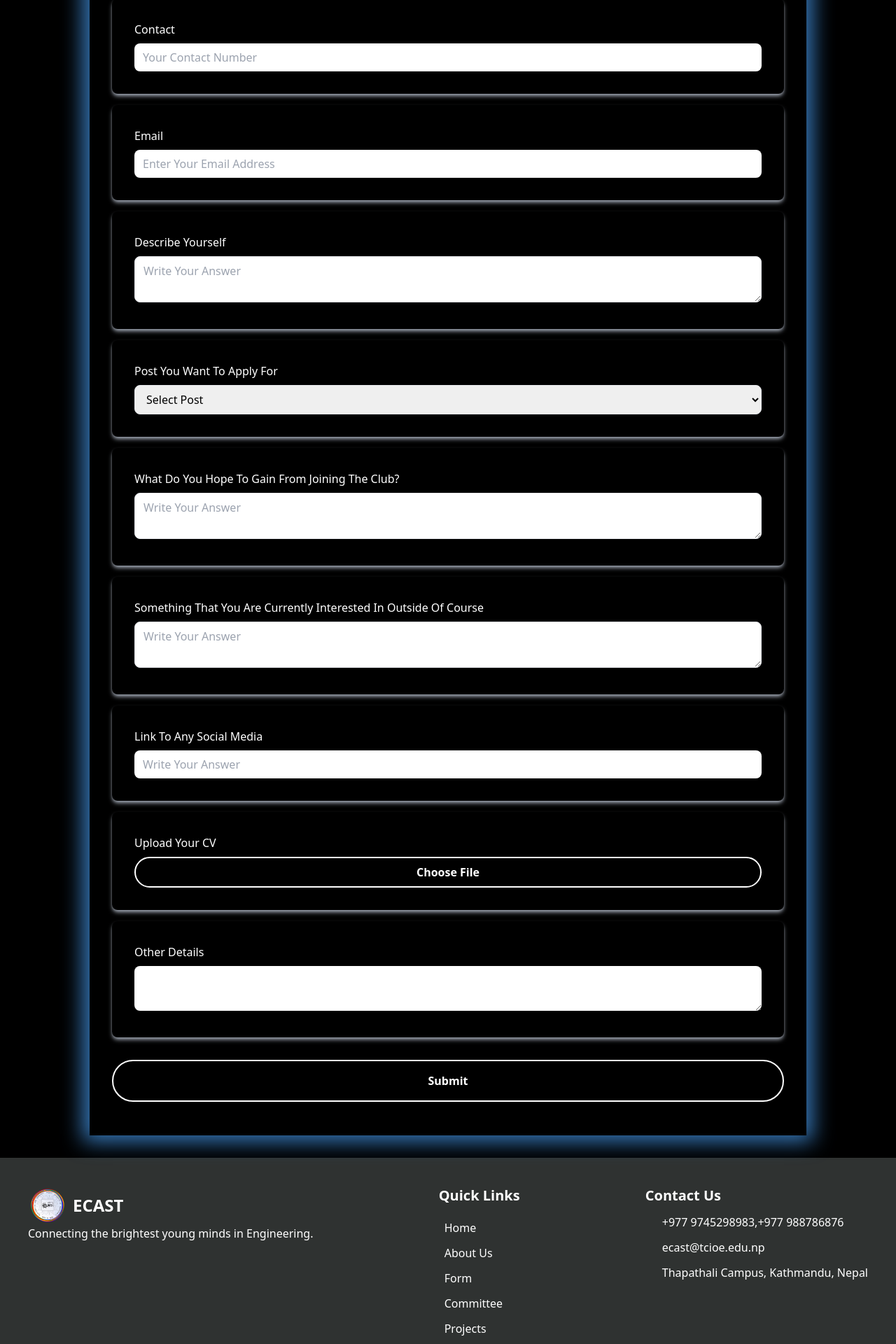
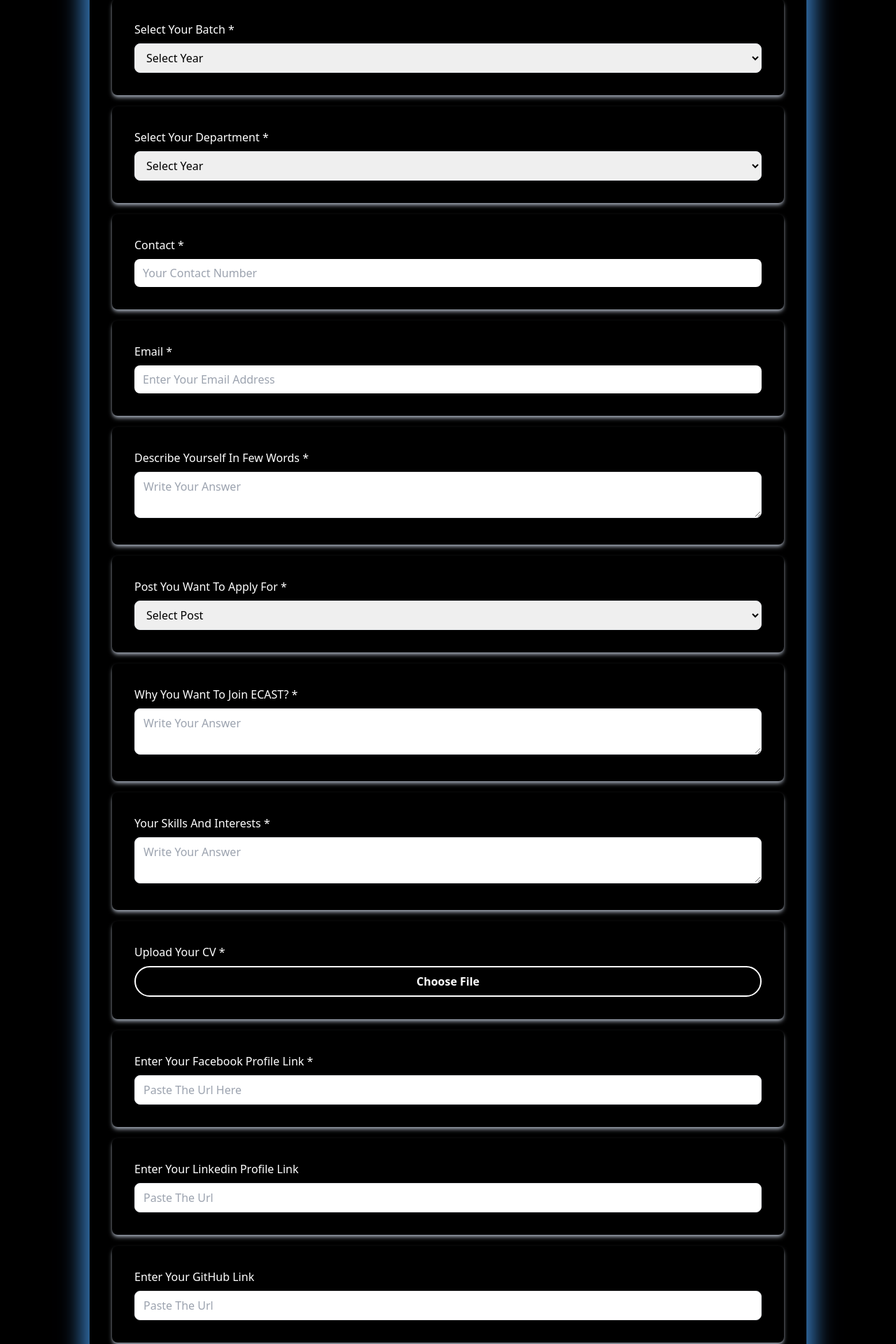
Before and after one commit to ecastthapathali/ecastthapathali.github.io, a React (Vite) app: page /FormSub in a window 1280 px wide. Shown: the part 532-2452 px from the top of the page at 70% size. Built offline with nearby package versions, Linux system fonts and the light colour scheme; some icons are missing.

Commit message:
Intake form integrated with backend

```diff
--- a/src/App.tsx
+++ b/src/App.tsx
@@ -16,6 +16,7 @@ import WholeEvents from "./components/ourEvents/WholeEvents";
 import Gallery from "./components/Gallery";
 import FormSub from "./components/FormSub";
 import Projects from "./components/Projects";
+
 
 function App() {
   const images = [
@@ -53,6 +54,8 @@ function App() {
           <Route path="/ourevents" Component={WholeEvents} />
           <Route path="/FormSub" Component={FormSub} />
           <Route path="/Projects" Component={Projects} />
+
+
         </Routes>
         <Footer />
       </BrowserRouter>
--- a/src/components/Footer.tsx
+++ b/src/components/Footer.tsx
@@ -30,9 +30,9 @@ const Footer = () => {
             <Link to="/about" className="pt-3 hover:text-crimson">
               About Us
             </Link>
-            <Link to="/FormSub" className="pt-3 hover:text-crimson">
+            {/* <Link to="/FormSub" className="pt-3 hover:text-crimson">
               Form
-            </Link>
+            </Link> */}
             <Link to="/committee" className="pt-3 hover:text-crimson">
               Committee
             </Link>
--- a/src/components/FormSub.tsx
+++ b/src/components/FormSub.tsx
@@ -1,13 +1,116 @@
-import { useState } from "react";
+import { useState, ChangeEvent, FormEvent } from "react";
 
-const About = () => {
-  const [positions, setPositions] = useState("");
-  const [customPositions, setCustomPositions] = useState("");
+const SubForm = () => {
+  const [name, setName] = useState<string>("");
+  const [rollNo, setRollNo] = useState<string>("");
+  const [email, setEmail] = useState<string>("");
+  const [phone, setPhone] = useState<string>("");
+  const [department, setDepartment] = useState<string>("");
+  const [batch, setBatch] = useState<string>("");
+  const [about, setAbout] = useState<string>("");
+  const [reason_to_join, setReason_to_join] = useState<string>("");
+  const [interest, setInterest] = useState<string>("");
+  const [resume, setResume] = useState<File | null>(null);
+  const [resumeName, setResumeName] = useState<string>("");
+  const [formSubmitted, setFormSubmitted] = useState<boolean>(false);
 
-  const handlePositions = (e: React.ChangeEvent<HTMLSelectElement>) => {
-    setPositions(e.target.value);
-    if (e.target.value !== "others") {
-      setCustomPositions("");
+  const [link1, setLink1] = useState<string>("");
+  const [link2, setLink2] = useState<string>("");
+  const [link3, setLink3] = useState<string>("");
+
+  const showAlert = (message: string) => {
+    // Create background overlay
+    const bgOverlay = document.createElement("div");
+    bgOverlay.className = "fixed inset-0 bg-black bg-opacity-50 z-50";
+
+    // Create alert box
+    const alertBox = document.createElement("div");
+    alertBox.className = "fixed top-1/2 left-1/2 transform -translate-x-1/2 -translate-y-1/2 bg-white text-black p-6 rounded shadow-lg z-50 max-w-xs w-full text-center";
+
+    // Create close button
+    const closeButton = document.createElement("button");
+    closeButton.className = "absolute top-0 right-0 mt-2 mr-2 text-black";
+    closeButton.innerHTML = "&times;";
+    closeButton.onclick = () => {
+      document.body.removeChild(alertBox);
+      document.body.removeChild(bgOverlay);
+    };
+
+    // Append close button to alert box
+    alertBox.appendChild(closeButton);
+
+    // Create message paragraph
+    const messageParagraph = document.createElement("p");
+    messageParagraph.innerText = message;
+
+    // Append message paragraph to alert box
+    alertBox.appendChild(messageParagraph);
+
+    // Append alert box and background overlay to the body
+    document.body.appendChild(bgOverlay);
+    document.body.appendChild(alertBox);
+  };
+
+  const handleSubmit = async (event: FormEvent<HTMLFormElement>) => {
+    event.preventDefault();
+
+    const formData = new FormData(this);
+    formData.append("name", name);
+    formData.append("campus_roll", rollNo);
+    formData.append("email", email);
+    formData.append("phone", phone);
+    formData.append("department", department);
+    formData.append("batch", batch);
+    formData.append("about", about);
+    formData.append("reason_to_join", reason_to_join);
+    formData.append("interests", interest);
+    formData.append("post", positions);
+    if (resume) {
+      formData.append("resume", resume);
+    }
+    formData.append("github_link", link1);
+    formData.append("facebook_link", link2);
+    formData.append("linkedin_link", link3);
+    try {
+      const response = await fetch(
+        "https://ecast.pythonanywhere.com/api/intake/form/",
+        {
+          method: "POST",
+          body: formData,
+        }
+      );
+
+      if (response.status !== 201) {
+        const responseData = await response.json();
+        console.log("Error response:", responseData);
+
+        if (responseData.error && responseData.error.includes("email must make a unique set")) {
+          showAlert("Error: The email is already used. Please use a unique email.");
+        } else if (responseData.error && responseData.error.includes("Enter a valid email address.")) {
+          showAlert("Error: Please enter a valid email adress")
+        }
+        else if (responseData.error) {
+          showAlert(`Error: ${responseData.error}`);
+        } else {
+          showAlert("Failed to submit form. Please try again.");
+        }
+        return;
+      }
+
+      const responseData = await response.json();
+      console.log("Success:", responseData);
+      setFormSubmitted(true);
+    } catch (error) {
+      console.log("Error:", error);
+    }
+  };
+
+  const [positions, setPositions] = useState<string>("");
+
+  const handleFileChange = (e: ChangeEvent<HTMLInputElement>) => {
+    if (e.target.files && e.target.files[0]) {
+      setResume(e.target.files[0]);
+      setResumeName(e.target.files[0].name);
     }
   };
 
@@ -29,19 +132,21 @@ const About = () => {
               </p>
               <div className="w-1/2 lg:w-1/4 mx-auto  border-t-1 border-b-2 border-red-500 my-4 mb-8"></div>
             </div>
-            <form>
+            <form onSubmit={handleSubmit}>
               <div className="mb-4 p-8 bg-black shadow-md shadow-gray-400 rounded-lg w-full max-w-5xl transform transition duration-500 hover:scale-105">
                 <label
                   className="block text-white text-secondary mb-2"
                   htmlFor="name"
                 >
-                  Enter Your Name
+                  Enter Your Name *
                 </label>
                 <input
                   className="w-full px-3 py-2 border border-gray-300 rounded-lg focus:outline-none focus:border-secondary"
                   type="text"
                   id="name"
                   name="name"
+                  value={name}
+                  onChange={(e) => setName(e.target.value)}
                   placeholder="Your Name Here"
                   required
                 />
@@ -51,29 +156,82 @@ const About = () => {
                   className="block text-white text-secondary mb-2"
                   htmlFor="rollNo"
                 >
-                  Enter Roll No
+                  Enter Roll No *
                 </label>
                 <input
                   className="w-full px-3 py-2 border rounded-lg focus:outline-none focus:border-secondary"
                   type="text"
                   id="rollNo"
                   name="rollNo"
-                  placeholder="Campus Roll No."
+                  value={rollNo}
+                  onChange={(e) => setRollNo(e.target.value)}
+                  placeholder="Campus Roll No. ex(THA080BEI01)"
                   required
                 />
               </div>
               <div className="mb-4 p-8 bg-black shadow-md shadow-gray-400 rounded-lg w-full max-w-5xl transform transition duration-500 hover:scale-105">
                 <label
                   className="block text-white text-secondary mb-2"
+                  htmlFor="positions"
+                >
+                  Select Your Batch *
+                </label>
+                <select
+                  className="w-full px-3 py-2 border rounded-lg focus:outline-none focus:border-secondary"
+                  id="year"
+                  name="year"
+                  value={batch}
+                  onChange={(e) => setBatch(e.target.value)}
+                  required
+                >
+                  <option value="">Select Year</option>
+                  <option value="78">2078</option>
+                  <option value="79">2079</option>
+                  <option value="80">2080</option>
+                </select>
+              </div>
+              <div className="mb-4 p-8 bg-black shadow-md shadow-gray-400 rounded-lg w-full max-w-5xl transform transition duration-500 hover:scale-105">
+                <label
+                  className="block text-white text-secondary mb-2"
+                  htmlFor="positions"
+                >
+                  Select Your Department *
+                </label>
+                <select
+                  className="w-full px-3 py-2 border rounded-lg focus:outline-none focus:border-secondary"
+                  id="department"
+                  name="department"
+                  value={department}
+                  onChange={(e) => setDepartment(e.target.value)}
+                  required
+                >
+                  <option value="">Select Year</option>
+                  <option value="BCT">Computer Engineering</option>
+                  <option value="BEI">
+                    Electroncis, Communication and Information Engineering
+                  </option>
+                  <option value="BCE">Civil Engineering</option>
+                  <option value="BIE">Industrial Engineering</option>
+                  <option value="BME">Mechanical Engineering</option>
+                  <option value="BAM">Automobile Engineering</option>
+                  <option value="BEL">Electrical Engineering</option>
+                </select>
+              </div>
+
+              <div className="mb-4 p-8 bg-black shadow-md shadow-gray-400 rounded-lg w-full max-w-5xl transform transition duration-500 hover:scale-105">
+                <label
+                  className="block text-white text-secondary mb-2"
                   htmlFor="contact"
                 >
-                  Contact
+                  Contact *
                 </label>
                 <input
                   className="w-full px-3 py-2 rounded-lg focus:outline-none focus:border-secondary"
                   type="text"
                   id="contact"
                   name="contact"
+                  value={phone}
+                  onChange={(e) => setPhone(e.target.value)}
                   placeholder="Your Contact Number"
                   required
                 />
@@ -83,13 +241,15 @@ const About = () => {
                   className="block text-white text-secondary mb-2"
                   htmlFor="email"
                 >
-                  Email
+                  Email *
                 </label>
                 <input
                   className="w-full px-3 py-2 rounded-lg focus:outline-none focus:border-secondary"
                   type="text"
                   id="email"
                   name="email"
+                  value={email}
+                  onChange={(e) => setEmail(e.target.value)}
                   placeholder="Enter Your Email Address"
                   required
                 />
@@ -99,12 +259,14 @@ const About = () => {
                   className="block text-white text-secondary mb-2"
                   htmlFor="describe"
                 >
-                  Describe Yourself
+                  Describe Yourself In Few Words *
                 </label>
                 <textarea
                   className="w-full px-3 py-2 border rounded-lg focus:outline-none focus:border-secondary"
                   id="describe"
                   name="describe"
+                  value={about}
+                  onChange={(e) => setAbout(e.target.value)}
                   placeholder="Write Your Answer"
                   required
                 />
@@ -114,64 +276,43 @@ const About = () => {
                   className="block text-white text-secondary mb-2"
                   htmlFor="positions"
                 >
-                  Post You Want To Apply For
+                  Post You Want To Apply For *
                 </label>
                 <select
                   className="w-full px-3 py-2 border rounded-lg focus:outline-none focus:border-secondary"
                   id="positions"
                   name="positions"
                   value={positions}
-                  onChange={handlePositions}
+                  onChange={(e) => {
+                    setPositions(e.target.value);
+                  }}
                   required
                 >
                   <option value="">Select Post</option>
-                  <option value="technicalTeam">
+                  <option value="TT">
                     Technical Team (Hardware / Software)
                   </option>
-                  <option value="researchDevelopment">
-                    Research & Development
-                  </option>
-                  <option value="socialMedia_Manager">
-                    Social Media Manager
-                  </option>
-                  <option value="events_Communications">
-                    Events & Communications
-                  </option>
-                  <option value="editor_in_chief">Editor in chief</option>
-                  <option value="others">Others</option>
+                  <option value="RD">Research & Development</option>
+                  <option value="SMM">Social Media Manager</option>
+                  <option value="EC">Events & Communications</option>
+                  <option value="EIC">Editor in chief</option>
+                  <option value="GD">Graphic Design</option>
                 </select>
               </div>
-              {positions === "others" && (
-                <div className="mb-4 p-8 bg-black shadow-md shadow-gray-400 rounded-lg w-full max-w-5xl transform transition duration-500 hover:scale-105">
-                  <label
-                    className="block text-white text-secondary mb-2"
-                    htmlFor="customPositions"
-                  >
-                    Specify Positions
-                  </label>
-                  <input
-                    className="w-full px-3 py-2 rounded-lg focus:outline-none focus:border-secondary"
-                    type="text"
-                    id="customPositions"
-                    name="customPositions"
-                    placeholder="Enter your Position"
-                    value={customPositions}
-                    onChange={(e) => setCustomPositions(e.target.value)}
-                    required
-                  />
-                </div>
-              )}
+
               <div className="mb-4 p-8 bg-black shadow-md shadow-gray-400 rounded-lg w-full max-w-5xl transform transition duration-500 hover:scale-105">
                 <label
                   className="block text-white text-secondary mb-2"
-                  htmlFor="expectation"
+                  htmlFor="reason_to_join"
                 >
-                  What Do You Hope To Gain From Joining The Club?
+                  Why You Want To Join ECAST? *
                 </label>
                 <textarea
                   className="w-full px-3 py-2 border rounded-lg focus:outline-none focus:border-secondary"
-                  id="expectation"
-                  name="expectation"
+                  id="reason_to_join"
+                  name="reason_to_join"
+                  value={reason_to_join}
+                  onChange={(e) => setReason_to_join(e.target.value)}
                   placeholder="Write Your Answer"
                   required
                 />
@@ -180,31 +321,16 @@ const About = () => {
               <div className="mb-4 p-8 bg-black shadow-md shadow-gray-400 rounded-lg w-full max-w-5xl transform transition duration-500 hover:scale-105">
                 <label
                   className="block text-white text-secondary mb-2"
-                  htmlFor="interests"
+                  htmlFor="interest"
                 >
-                  Something That You Are Currently Interested In Outside Of
-                  Course
+                  Your Skills And Interests *
                 </label>
                 <textarea
                   className="w-full px-3 py-2 border rounded-lg focus:outline-none focus:border-secondary"
-                  id="interests"
-                  name="interests"
-                  placeholder="Write Your Answer"
-                  required
-                />
-              </div>
-              <div className="mb-4 p-8 bg-black shadow-md shadow-gray-400 rounded-lg w-full max-w-5xl transform transition duration-500 hover:scale-105">
-                <label
-                  className="block text-white text-secondary mb-2"
-                  htmlFor="link"
-                >
-                  Link To Any Social Media
-                </label>
-                <input
-                  className="w-full px-3 py-2 rounded-lg focus:outline-none focus:border-secondary"
-                  type="text"
-                  id="link"
-                  name="link"
+                  id="interest"
+                  name="interest"
+                  value={interest}
+                  onChange={(e) => setInterest(e.target.value)}
                   placeholder="Write Your Answer"
                   required
                 />
@@ -214,13 +340,14 @@ const About = () => {
                   className="block text-white text-secondary mb-2"
                   htmlFor="cv"
                 >
-                  Upload Your CV
+                  Upload Your CV *
                 </label>
                 <input
                   className="w-full hidden px-3 py-2 rounded-lg focus:outline-none focus:border-secondary"
                   type="file"
                   id="cv"
                   name="cv"
+                  onChange={handleFileChange}
                   accept=".pdf, image/*"
                   required
                 />
@@ -231,25 +358,101 @@ const About = () => {
                 >
                   Choose File
                 </button>
+                {resumeName && (
+                  <p className="text-white mt-2 text-sm italic text-center">
+                    <span className="font-semibold">Uploaded File: 📄</span>{" "}
+                    {resumeName}
+                  </p>
+                )}
               </div>
-
               <div className="mb-4 p-8 bg-black shadow-md shadow-gray-400 rounded-lg w-full max-w-5xl transform transition duration-500 hover:scale-105">
                 <label
                   className="block text-white text-secondary mb-2"
-                  htmlFor="details"
+                  htmlFor="link3"
                 >
-                  Other Details
+                  Enter Your Facebook Profile Link *
                 </label>
-                <textarea
-                  className="w-full px-3 py-2 rounded-lg focus:outline-none focus:border-secondary"
-                  id="details"
-                  name="details"
-                ></textarea>
+                <input
+                  className="w-full px-3 py-2 border rounded-lg focus:outline-none focus:border-secondary"
+                  type="url"
+                  id="link3"
+                  name="link3"
+                  value={link3}
+                  onChange={(e) => setLink3(e.target.value)}
+                  placeholder="Paste The Url Here"
+                  required
+                />
               </div>
-              <button className="w-full my-4 py-4 bg-transparent text-white hover:text-black hover:bg-white transition duration-500 border-2 border-white font-bold rounded-full">
+              <div className="mb-4 p-8 bg-black shadow-md shadow-gray-400 rounded-lg w-full max-w-5xl transform transition duration-500 hover:scale-105">
+                <label
+                  className="block text-white text-secondary mb-2"
+                  htmlFor="link1"
+                >
+                  Enter Your Linkedin Profile Link
+                </label>
+                <input
+                  className="w-full px-3 py-2 border rounded-lg focus:outline-none focus:border-secondary"
+                  type="url"
+                  id="link1"
+                  name="link1"
+                  value={link1}
+                  onChange={(e) => setLink1(e.target.value)}
+                  placeholder="Paste The Url"
+                />
+              </div>
+              <div className="mb-4 p-8 bg-black shadow-md shadow-gray-400 rounded-lg w-full max-w-5xl transform transition duration-500 hover:scale-105">
+                <label
+                  className="block text-white text-secondary mb-2"
+                  htmlFor="link2"
+                >
+                  Enter Your GitHub Link
+                </label>
+                <input
+                  className="w-full px-3 py-2 border rounded-lg focus:outline-none focus:border-secondary"
+                  type="url"
+                  id="link2"
+                  name="link2"
+                  value={link2}
+                  onChange={(e) => setLink2(e.target.value)}
+                  placeholder="Paste The Url"
+                />
+              </div>
+
+              <button
+                type="submit"
+                className="w-full px-3 rounded-full font-bold py-2 text-white hover:text-black hover:bg-white hover:border-white transition duration-500 border-2 border-white"
+              >
                 Submit
               </button>
             </form>
+            {formSubmitted && (
+              <div className="fixed top-0 left-0 w-full h-full flex items-center justify-center bg-gray-900 bg-opacity-75 z-50">
+                <div className="bg-white text-black px-6 py-4 border-0 rounded-lg shadow-lg">
+                  <span className="block sm:inline">
+                    Form submitted successfully!
+                  </span>
+                  <button
+                    className="absolute top-4 right-4 p-2 focus:outline-none"
+                    onClick={() => setFormSubmitted(false)}
+                  >
+                    <svg
+                      xmlns="http://www.w3.org/2000/svg"
+                      className="h-6 w-6 text-white"
+                      fill="none"
+                      viewBox="0 0 24 24"
+                      stroke="currentColor"
+                    >
+                      <path
+                        strokeLinecap="round"
+                        strokeLinejoin="round"
+                        strokeWidth={2}
+                        d="M6 18L18 6M6 6l12 12"
+                      />
+                    </svg>
+                  </button>
+                </div>
+              </div>
+            )}
           </div>
         </div>
       </div>
@@ -257,4 +460,4 @@ const About = () => {
   );
 };
 
-export default About;
+export default SubForm;
--- a/src/components/NavBar.tsx
+++ b/src/components/NavBar.tsx
@@ -28,7 +28,7 @@ const NavBar: React.FC = () => {
         <Navlink to="/committee">Committee</Navlink>
         <Navlink to="/projects">Projects</Navlink>
         <Navlink to="/gallery">Gallery</Navlink>
-        <Navlink to="/FormSub">Intake</Navlink>
+        {/* <Navlink to="/FormSub">Intake</Navlink> */}
       </div>
       <div
         className="sm:hidden text-white hover:text-theme mx-4 my-6 transition-color duration-500"
```
